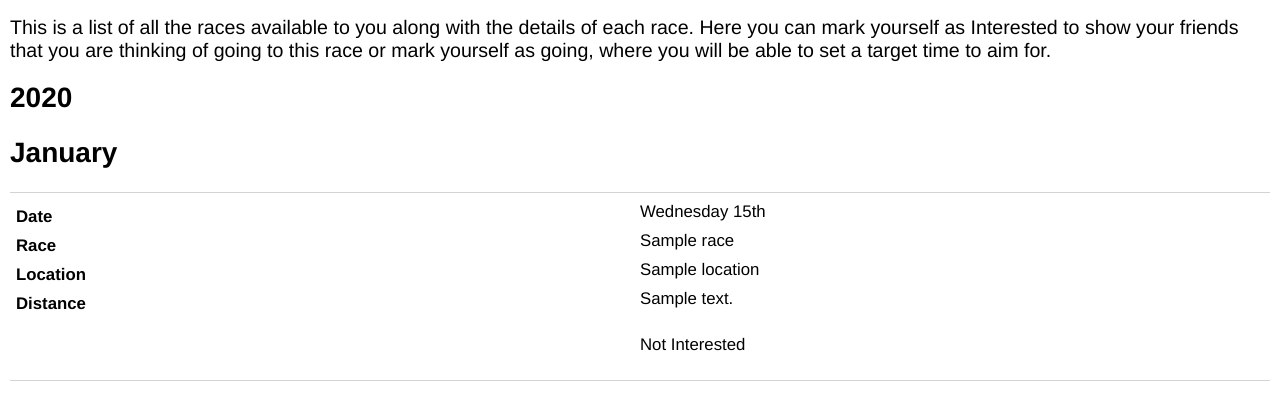
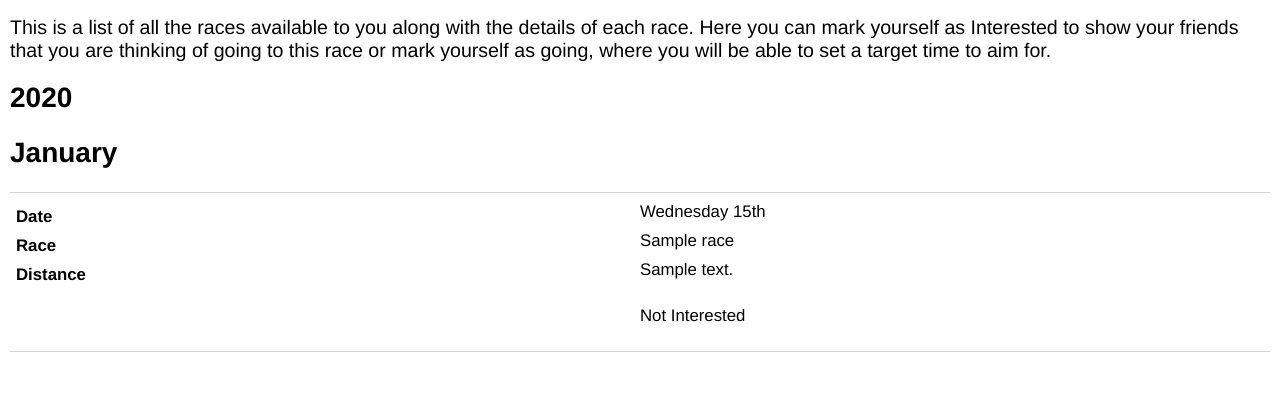
Before and after one commit to richardgiddings/racewithme, a Django app: page /main/races/ in a window 1280 px wide. Shown: the part 300-720 px from the top of the page. Run offline with Django 3.2, Linux system fonts and the light colour scheme; a user stored in the database is signed in; tables that the repository leaves empty hold one stand-in row (values such as "Sample post"); some libraries are stand-ins or nearby versions.

Commit message:
Changing the way location is stored: - Now uses django-location-field instead of a seperate model for Lcoation. - Display Google map instead of location map on Races page.

```diff
--- a/main/admin.py
+++ b/main/admin.py
@@ -1,7 +1,6 @@
 from django.contrib import admin
-from .models import Distance, Location, Race, UserRace
+from .models import Distance, Race, UserRace
 
 admin.site.register(Distance)
-admin.site.register(Location)
 admin.site.register(Race)
 admin.site.register(UserRace)
--- a/main/models.py
+++ b/main/models.py
@@ -1,6 +1,9 @@
 from django.db import models
 from django.contrib.auth.models import User
 from django.urls import reverse
+
+from django.db import models
+from location_field.models.plain import PlainLocationField
 
 #class UserSettings(models.Model):
 
@@ -75,11 +78,9 @@ class Race(models.Model):
     contains the basic information about the race.
     """
     race_name = models.CharField(max_length=50)
-    race_location = models.ForeignKey(
-                                'Location',
-                                models.SET_NULL,
-                                blank=True,
-                                null=True)
+    race_location = models.CharField(max_length=255, default="Bristol")
+    location = PlainLocationField(based_fields=['race_location'], zoom=7)
+
     race_distance = models.ForeignKey(
                                 'Distance',
                                 models.SET_NULL,
@@ -92,15 +93,6 @@ class Race(models.Model):
     def __str__(self):
         return self.race_name
 
-class Location(models.Model):
-    """
-    A Race location
-    """
-    name = models.CharField(max_length=50)
-
-    def __str__(self):
-        return self.name
-
 class Distance(models.Model):
     """
     A race distance
--- a/racewithme/settings/base.py
+++ b/racewithme/settings/base.py
@@ -30,6 +30,7 @@ INSTALLED_APPS = [
     'users',
     'main',
     'django_rq',
+    'location_field.apps.DefaultConfig',
 ]
 
 MIDDLEWARE = [
--- a/racewithme/static/racewithme/style.css
+++ b/racewithme/static/racewithme/style.css
@@ -237,9 +237,6 @@ PAGES
           content: "Race";
           font-weight: bolder; }
         #races-page .table-row td:nth-of-type(3):before, #interested-page .table-row td:nth-of-type(3):before {
-          content: "Location";
-          font-weight: bolder; }
-        #races-page .table-row td:nth-of-type(4):before, #interested-page .table-row td:nth-of-type(4):before {
           content: "Distance";
           font-weight: bolder; }
         #races-page .table-row td, #interested-page .table-row td {
--- a/racewithme/static/sass/style.scss
+++ b/racewithme/static/sass/style.scss
@@ -320,8 +320,7 @@ PAGES
             */
             td:nth-of-type(1):before { content: "Date"; font-weight: bolder}
             td:nth-of-type(2):before { content: "Race"; font-weight: bolder }
-            td:nth-of-type(3):before { content: "Location"; font-weight: bolder }
-            td:nth-of-type(4):before { content: "Distance"; font-weight: bolder }
+            td:nth-of-type(3):before { content: "Distance"; font-weight: bolder }
 
             border-top: 1px solid #d3d3d3;
             border-bottom: 1px solid #d3d3d3;
--- a/racewithme/templates/main/races.html
+++ b/racewithme/templates/main/races.html
@@ -40,7 +40,6 @@ $(".buttons").click(function(e) {
             <tr id="table-header">
                 <th id="date-column">Date</th>
                 <th id="race-column">Race</th>
-                <th id="location-column">Location</th>
                 <th id="distance-column">Distance</th>
                 <th id="button-column"></th>
             </tr>
@@ -48,7 +47,6 @@ $(".buttons").click(function(e) {
             <tr class="table-row" id="race-id-{{ race.0.id }}">
                 <td>{{ race.0.race_date|date:"l jS" }}</td>
                 <td>{{ race.0.race_name }}</td>
-                <td>{{ race.0.race_location }}</td>
                 <td>{{ race.0.race_distance }}</td>
                 <td class="buttons">
                     {% if race.1 == '' %}
@@ -66,6 +64,16 @@ $(".buttons").click(function(e) {
             <tr class="detail-row" id="detail-row-{{ race.0.id }}">
                 <td colspan="5">
                     <b>Starts at</b> {{ race.0.race_time }}
+                    <p><iframe
+                      width="300"
+                      height="170"
+                      frameborder="0"
+                      scrolling="no"
+                      marginheight="0"
+                      marginwidth="0"
+                      src="https://maps.google.com/maps?q={{ race.0.location }}&hl=es;z=14&amp;output=embed"
+                     >
+                     </iframe></p>
                     <p><a href="{{ race.0.race_site_link }}">Visit site</a></p>
                 </td>
             </tr>
```
Also changed, not shown: main/migrations/0002_auto_20171018_1435.py (added), main/migrations/0003_auto_20171018_1443.py (added), main/migrations/0004_delete_location.py (added), 1 other file.
